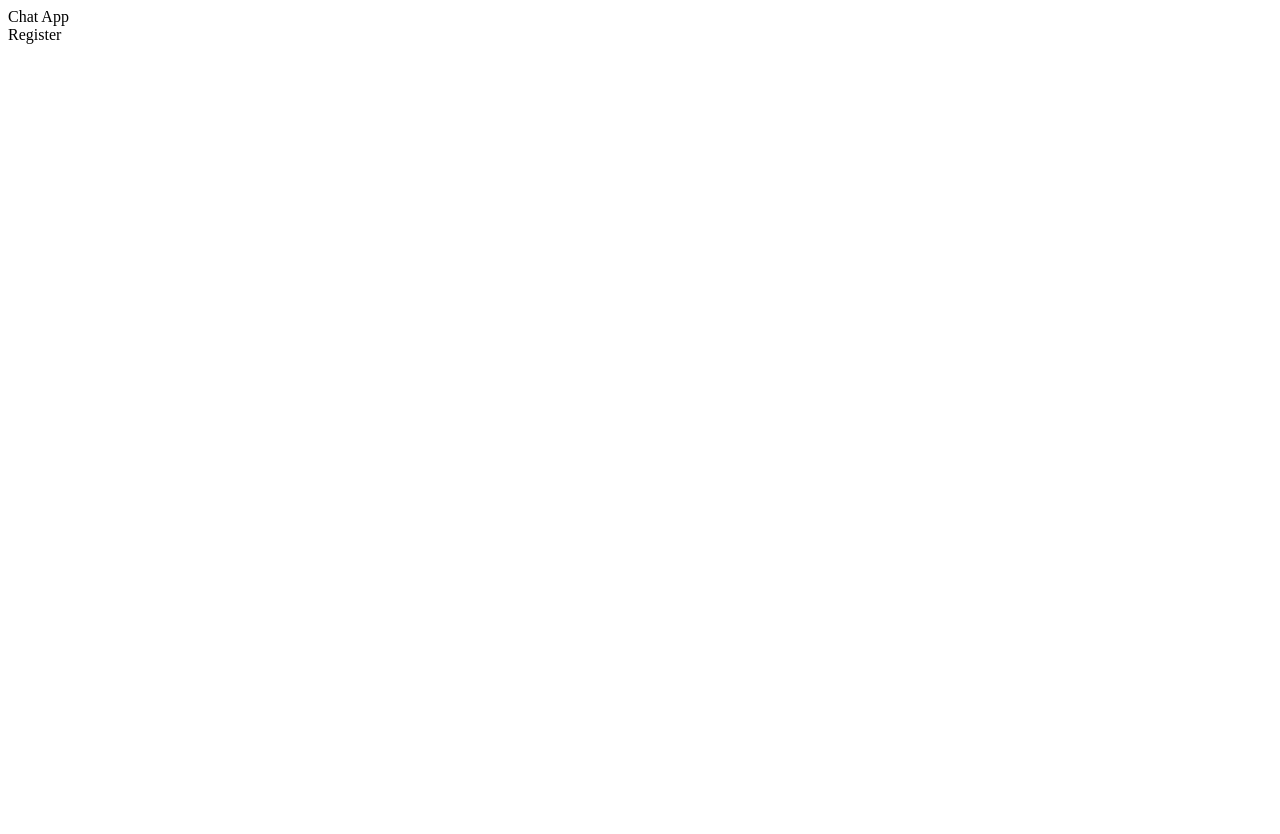
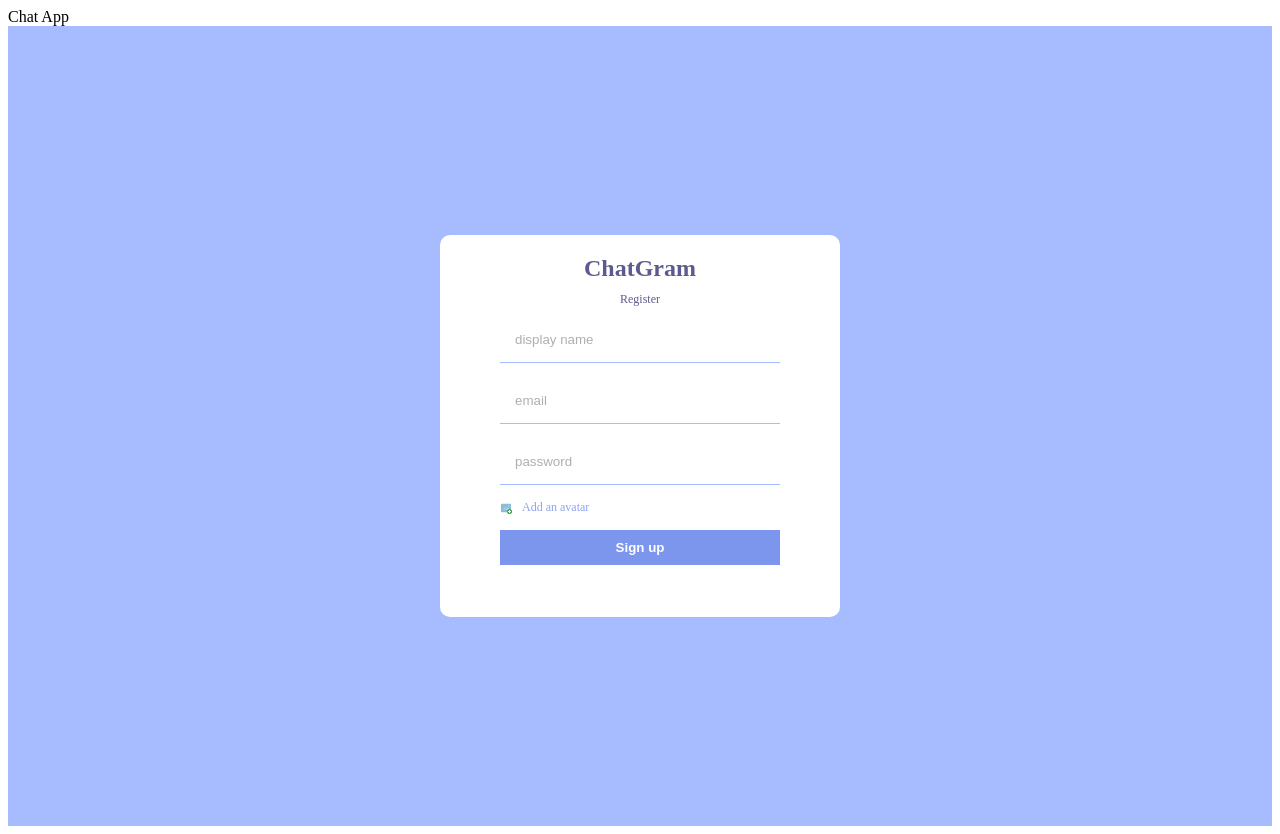
Before and after one commit to ras1k/chat-app, a React (Vite) app: page / in a window 1280 px wide. Before the commit the page ends 800 px from the top, so only its background shows below. Built offline with nearby package versions, Linux system fonts and the light colour scheme.

Commit message:
register added

```diff
--- a/src/App.jsx
+++ b/src/App.jsx
@@ -1,6 +1,7 @@
 
 import './App.css'
 import Register from './pages/Register'
+import "./style.scss";
 
 function App() {
 
--- a/src/pages/Register.jsx
+++ b/src/pages/Register.jsx
@@ -1,8 +1,28 @@
+import { FcAddImage } from "react-icons/fc";
 
 const Register = () => {
     return (
-        <div>
-            Register
+        <div className="formContainer">
+            <div className="formWrapper">
+                <span className="logo">ChatGram</span>
+                <span className="title">Register</span>
+                <form >
+                    <input required type="text" placeholder="display name" />
+                    <input required type="email" placeholder="email" />
+                    <input required type="password" placeholder="password" autoComplete="on" />
+                    <input required style={{ display: "none" }} type="file" id="file" />
+                    <label htmlFor="file">
+                        <FcAddImage />
+                        <span>Add an avatar</span>
+                    </label>
+                    <button >Sign up</button>
+                    {/* {loading && "Uploading and compressing the image please wait..."}
+            {err && <span>Something went wrong</span>} */}
+                </form>
+                <p>
+                    {/* You do have an account? <Link to="/register">Login</Link> */}
+                </p>
+            </div>
         </div>
     );
 };
```
Also changed, not shown: package.json (+6 -1 lines), 1 other file (tests, documents, lock files or other folders).
